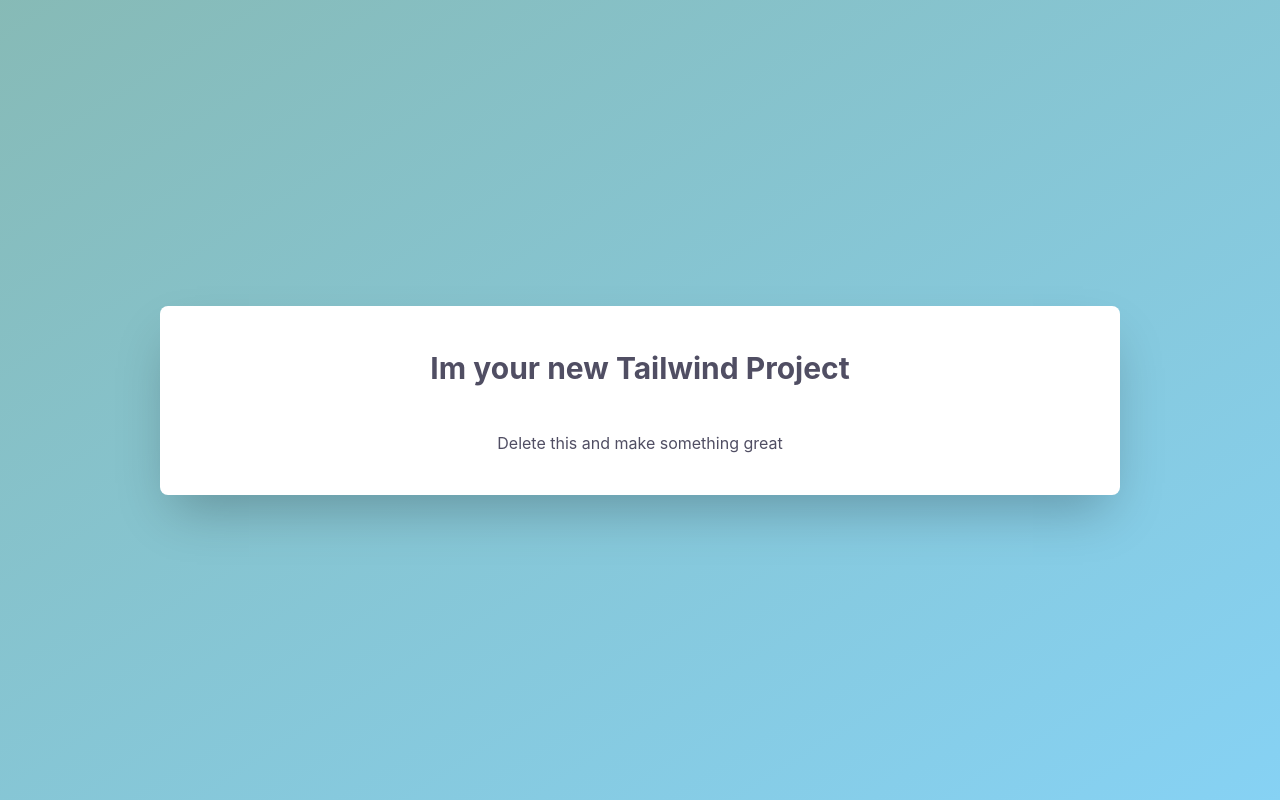
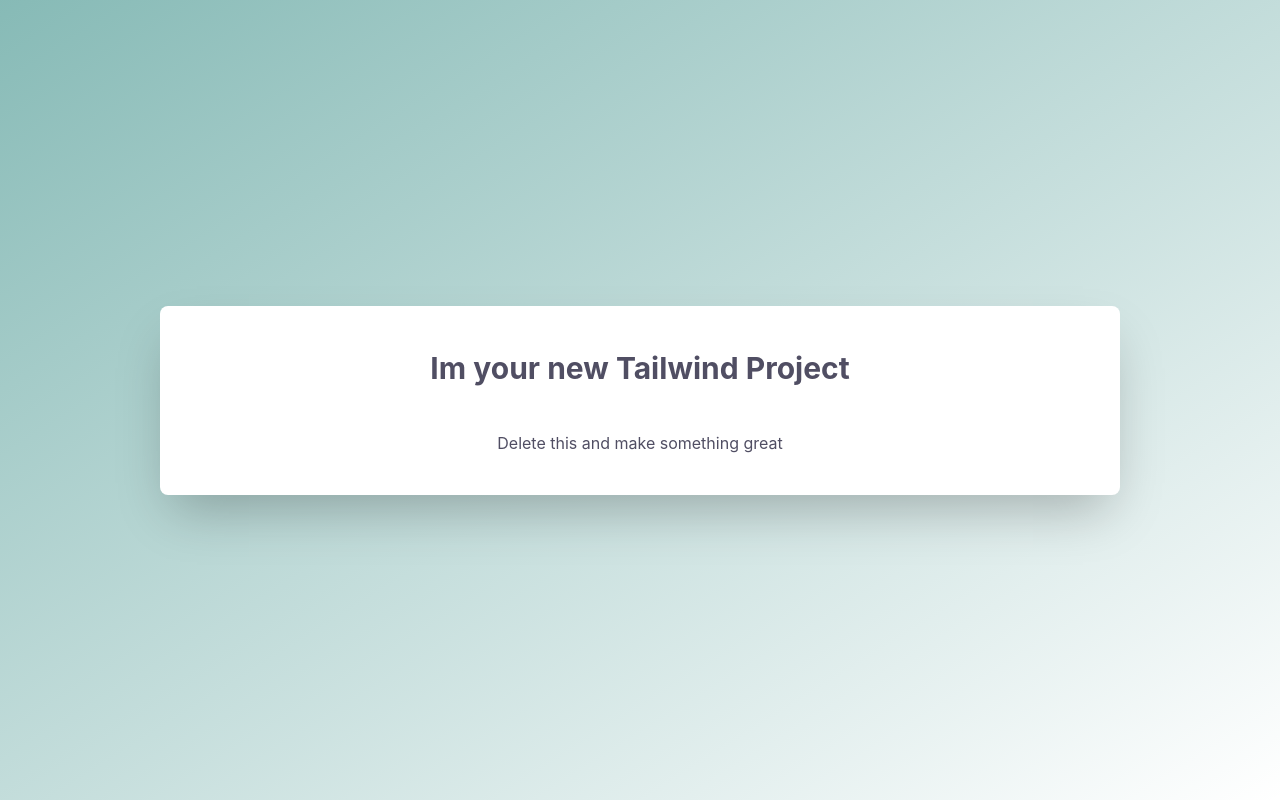
Before and after one commit to PaulHaze/vite-react-linted-starter, a React (Vite) app: page / in a window 1280 px wide. Built offline with nearby package versions, Linux system fonts and the light colour scheme.

Commit message:
update tailwind config w/ min-width utilities

```diff
--- a/tailwind.config.js
+++ b/tailwind.config.js
@@ -4,34 +4,6 @@
   mode: 'jit',
   purge: ['./index.html', './src/**/*.{js,jsx,ts,tsx,vue}'],
   theme: {
-    colors: {
-      transparent: 'transparent',
-      current: 'currentColor',
-      black: '#000',
-      white: '#fff',
-      bluegray: colors.blueGray,
-      coolgray: colors.coolGray,
-      gray: colors.gray,
-      truegray: colors.trueGray,
-      warmgray: colors.warmGray,
-      red: colors.red,
-      orange: colors.orange,
-      amber: colors.amber,
-      yellow: colors.yellow,
-      lime: colors.lime,
-      green: colors.green,
-      emerald: colors.emerald,
-      teal: colors.teal,
-      cyan: colors.cyan,
-      sky: colors.sky,
-      blue: colors.blue,
-      indigo: colors.indigo,
-      violet: colors.violet,
-      purple: colors.purple,
-      fuchsia: colors.fuchsia,
-      pink: colors.pink,
-      rose: colors.rose,
-    },
     screens: {
       sm: '640px',
       md: '768px',
@@ -47,5 +19,21 @@
     container: {
       center: true,
     },
+    extend: {
+      colors: {
+        rose: colors.rose,
+        fuchsia: colors.fuchsia,
+        indigo: colors.indigo,
+        teal: colors.teal,
+        lime: colors.lime,
+        orange: colors.orange,
+      },
+      minWidth: {
+        sm: '640px',
+        md: '768px',
+        lg: '1024px',
+        xl: '1280px',
+      },
+    },
   },
 };
```
